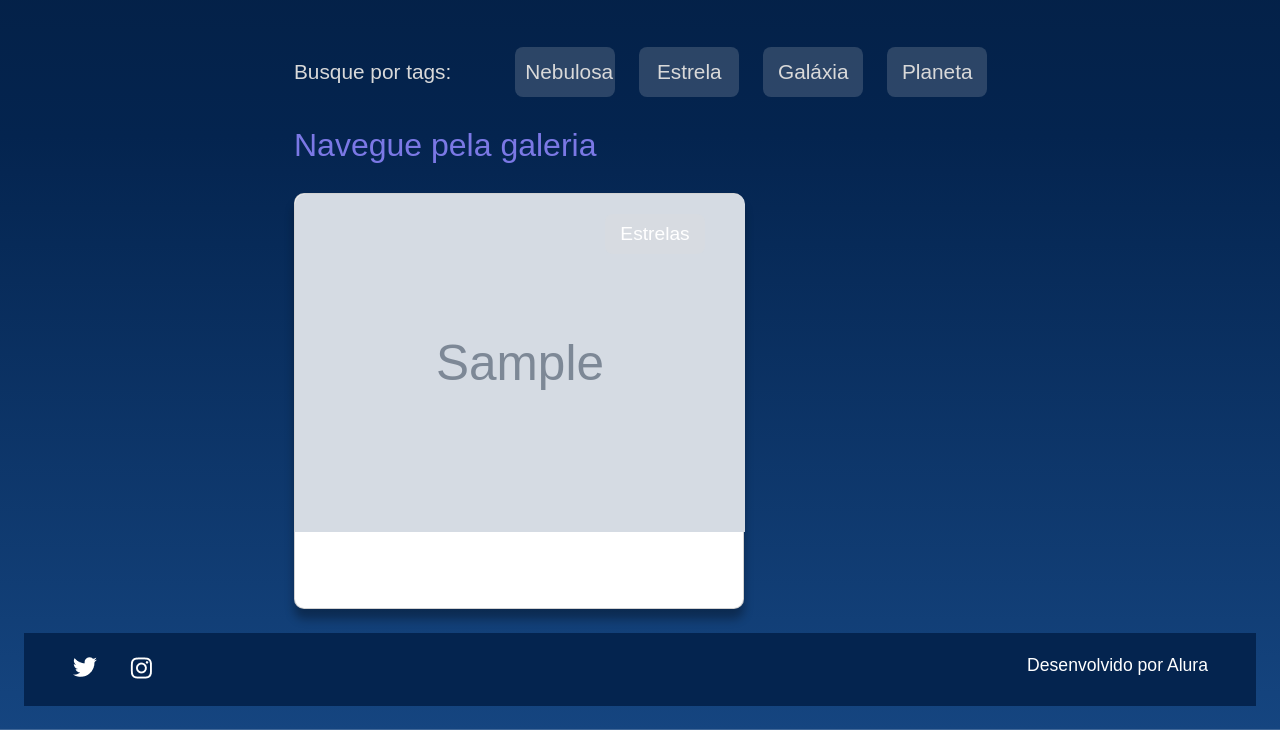
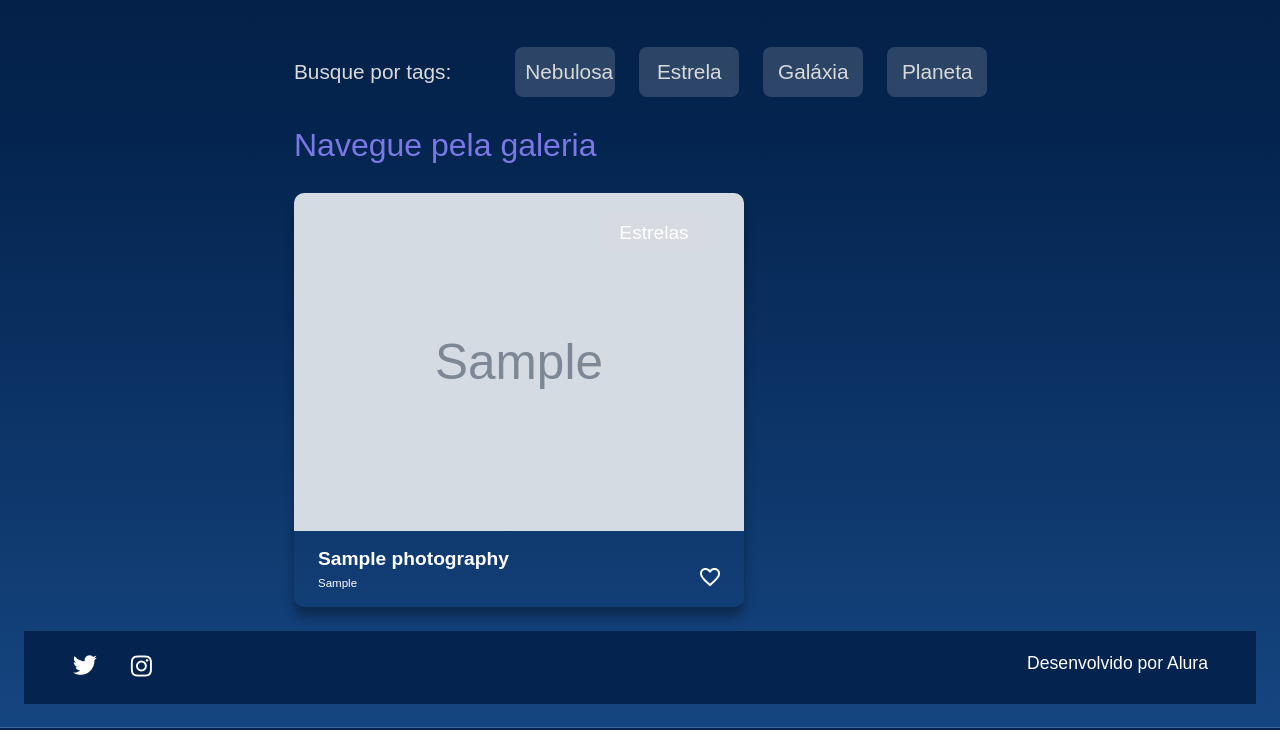
Before and after one commit to zNexTage/alura-space, a Django app: page /gallery/ in a window 1280 px wide. Shown: the part 458-1188 px from the top of the page. Run offline with Django 4.2, Linux system fonts and the light colour scheme; tables that the repository leaves empty hold one stand-in row (values such as "Sample post"); grey boxes marked "Sample" are stand-in pictures.

Commit message:
adjust card style.
Change class from card to card__item to avoid conflit with bootstrap.

```diff
--- a/setup/static/styles/style.css
+++ b/setup/static/styles/style.css
@@ -136,7 +136,7 @@ table {
     align-content: space-between;
 }
 
-.card {
+.card__item {
     border-radius: 10px;
     box-shadow: 0px 10px 10px #00000050;
     color: #FFFFFF;
--- a/static/styles/style.css
+++ b/static/styles/style.css
@@ -136,7 +136,7 @@ table {
     align-content: space-between;
 }
 
-.card {
+.card__item {
     border-radius: 10px;
     box-shadow: 0px 10px 10px #00000050;
     color: #FFFFFF;
--- a/templates/gallery/index.html
+++ b/templates/gallery/index.html
@@ -37,7 +37,7 @@
                                 </div>
                             {% else %}
                             {% for photo in photos %}
-                                <li class="card">
+                                <li class="card__item">
                                     {% if not photo.photo %}
                                         <a href="{% url 'gallery:image' pk=photo.pk %}" >
                                             <img class="card__imagem" src="{% static '/assets/imagens/not-found.png' %}" alt="foto">
```
